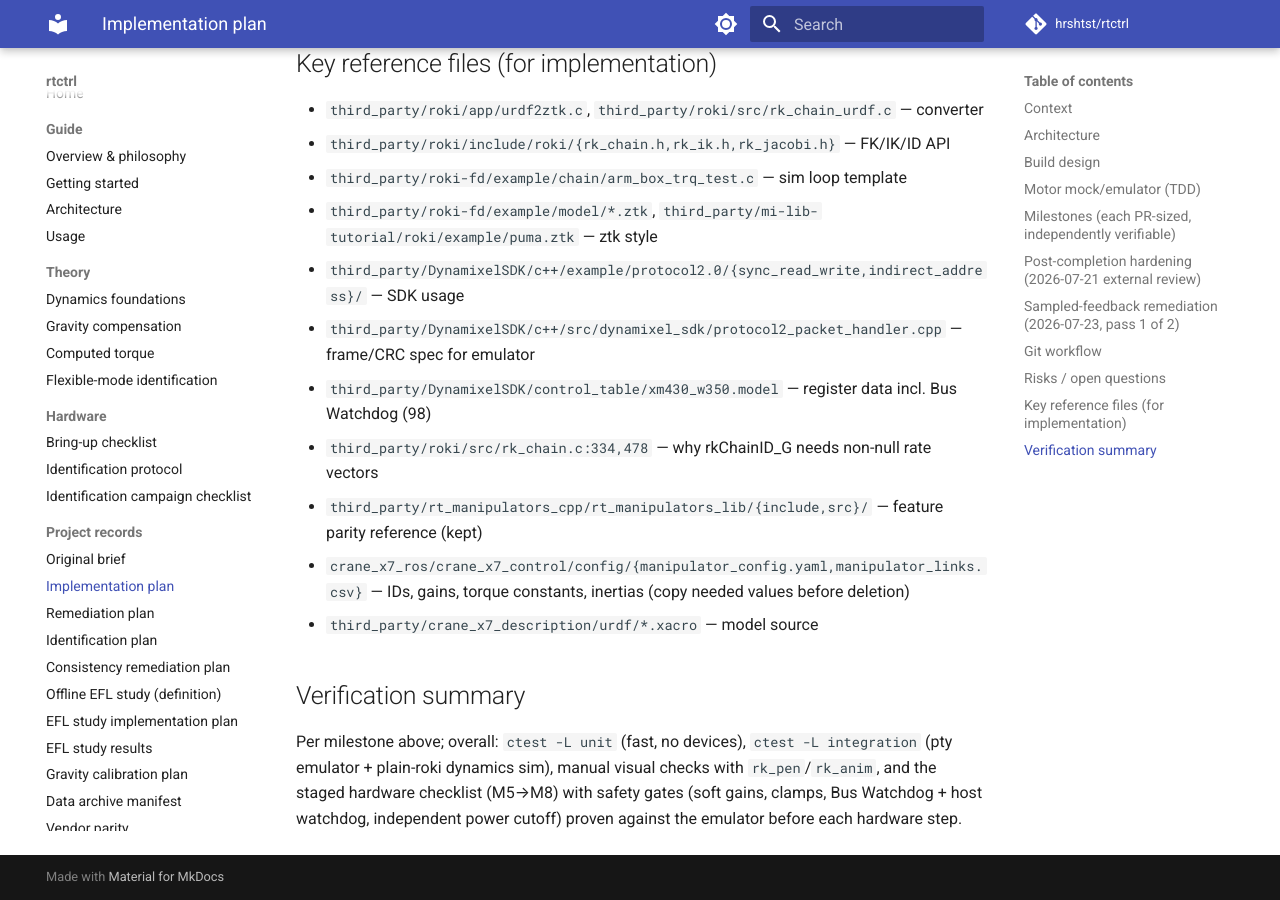
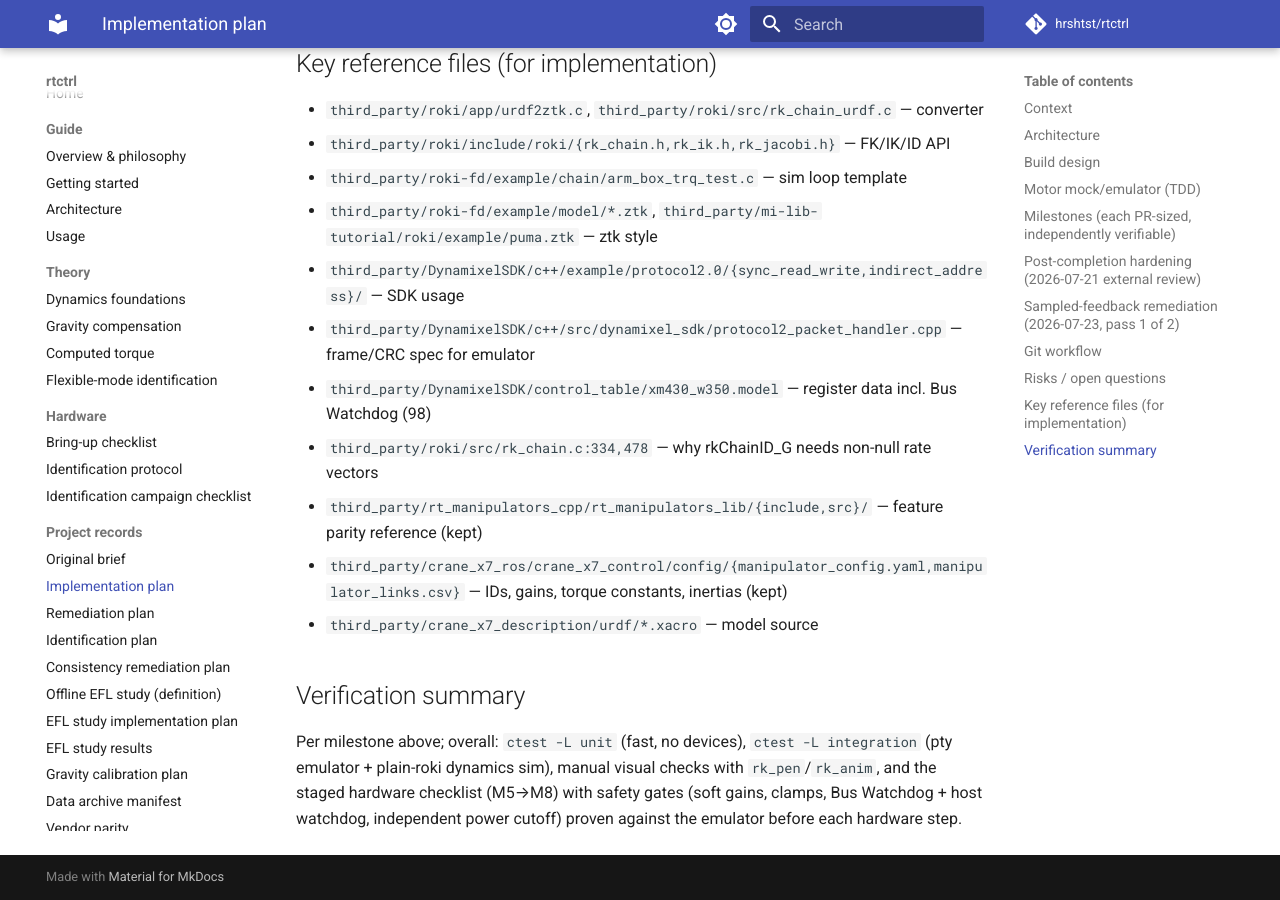
Before and after one commit to hrshtst/rtctrl, an MkDocs documentation site: the page built from docs/IMPLEMENTATION_PLAN.md, in a window 1280 px wide and 900 px high, scrolled down 10639 px. Built offline with MkDocs 1.6.1 and Material for MkDocs 9.7.7, drawn with Linux system fonts in a browser that asks for light colours; comment, search, counter and statistics services are not loaded; some of the changed lines change nothing that is shown; some of the changed text lies outside the part shown.

Commit message:
chore: move crane_x7_ros under third_party as well
Completes the 2026-08-03 keep-for-reference decision: all three
reference submodules now live under third_party/.

```diff
--- a/docs/IMPLEMENTATION_PLAN.md
+++ b/docs/IMPLEMENTATION_PLAN.md
@@ -9,8 +9,8 @@
 motor comms, and provides a **bridge** so a controller runs unchanged against the roki-fd
 simulator and the real robot. Reference repos (`rt_manipulators_cpp/`, `crane_x7_ros/`,
 `mi-lib-tutorial/`) will be deleted later; `third_party/*` submodules stay.
-(2026-08-03: `rt_manipulators_cpp/` and `mi-lib-tutorial/` were instead moved under
-`third_party/` and are kept for reference.)
+(2026-08-03: all three were instead moved under `third_party/` and are kept for
+reference.)
 
 **User decisions (2026-07-17):** C++17, CMake, Catch2. mi-lib's zeda-makefile-gen/autotest
 explicitly rejected as too complicated. Config files in **TOML** (not YAML). Third-party
@@ -461,7 +461,7 @@
 - `third_party/DynamixelSDK/control_table/xm430_w350.model` — register data incl. Bus Watchdog (98)
 - `third_party/roki/src/rk_chain.c:334,478` — why rkChainID_G needs non-null rate vectors
 - `third_party/rt_manipulators_cpp/rt_manipulators_lib/{include,src}/` — feature parity reference (kept)
-- `crane_x7_ros/crane_x7_control/config/{manipulator_config.yaml,manipulator_links.csv}` — IDs, gains, torque constants, inertias (copy needed values before deletion)
+- `third_party/crane_x7_ros/crane_x7_control/config/{manipulator_config.yaml,manipulator_links.csv}` — IDs, gains, torque constants, inertias (kept)
 - `third_party/crane_x7_description/urdf/*.xacro` — model source
 
 ## Verification summary
```
Also changed, not shown: .gitmodules.
